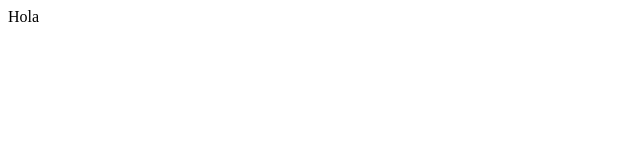
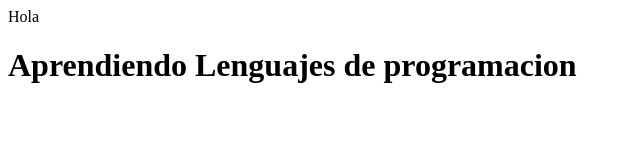
Before and after one commit to idaga30/aprendizajeDeCodigo, a plain HTML site: page index.html in a window 1280 px wide. Shown: the whole page, without its empty margins (0-640 px from the left). Drawn offline with Linux system fonts and the light colour scheme.

Commit message:
version 2

```diff
--- a/index.html
+++ b/index.html
@@ -9,6 +9,8 @@
 	<script >
 		document.write("Hola")
 	</script>
+ <h1 style="c"> Aprendiendo Lenguajes de programacion</h1>
 
 </body>
+
 </html>
```
